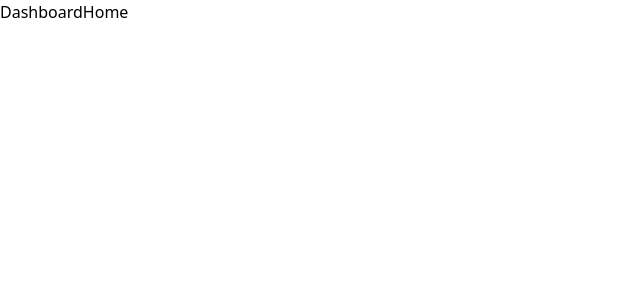
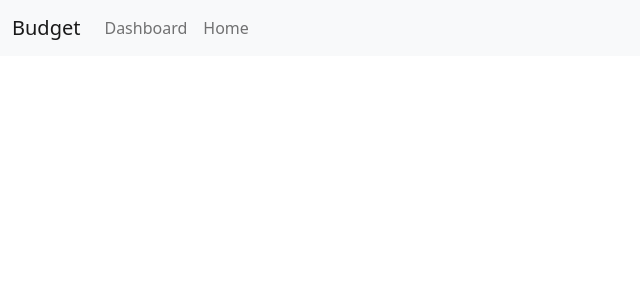
Before and after one commit to kolev9605/Budget, an Angular app in the folder web/budget-web/: page / in a window 1280 px wide. Shown: the top 300 px of the page, without its empty margins (0-640 px from the left). Built offline with nearby package versions, Linux system fonts and the light colour scheme.

Commit message:
Add bootstrap; Remove tailwind

```diff
--- a/web/budget-web/angular.json
+++ b/web/budget-web/angular.json
@@ -26,14 +26,12 @@
             "polyfills": "src/polyfills.ts",
             "tsConfig": "tsconfig.app.json",
             "inlineStyleLanguage": "scss",
-            "assets": [
-              "src/favicon.ico",
-              "src/assets"
-            ],
+            "assets": ["src/favicon.ico", "src/assets"],
             "styles": [
+              "node_modules/bootstrap/dist/css/bootstrap.min.css",
               "src/styles.scss"
             ],
-            "scripts": []
+            "scripts": ["node_modules/bootstrap/dist/js/bootstrap.min.js"]
           },
           "configurations": {
             "production": {
@@ -94,13 +92,8 @@
             "tsConfig": "tsconfig.spec.json",
             "karmaConfig": "karma.conf.js",
             "inlineStyleLanguage": "scss",
-            "assets": [
-              "src/favicon.ico",
-              "src/assets"
-            ],
-            "styles": [
-              "src/styles.scss"
-            ],
+            "assets": ["src/favicon.ico", "src/assets"],
+            "styles": ["src/styles.scss"],
             "scripts": []
           }
         }
--- a/web/budget-web/package.json
+++ b/web/budget-web/package.json
@@ -18,6 +18,7 @@
     "@angular/platform-browser": "~12.2.0",
     "@angular/platform-browser-dynamic": "~12.2.0",
     "@angular/router": "~12.2.0",
+    "bootstrap": "^5.1.3",
     "rxjs": "~6.6.0",
     "tslib": "^2.3.0",
     "zone.js": "~0.11.4"
@@ -28,15 +29,12 @@
     "@angular/compiler-cli": "~12.2.0",
     "@types/jasmine": "~3.8.0",
     "@types/node": "^12.11.1",
-    "autoprefixer": "^10.4.2",
     "jasmine-core": "~3.8.0",
     "karma": "~6.3.0",
     "karma-chrome-launcher": "~3.1.0",
     "karma-coverage": "~2.0.3",
     "karma-jasmine": "~4.0.0",
     "karma-jasmine-html-reporter": "~1.7.0",
-    "postcss": "^8.4.6",
-    "tailwindcss": "^2.2.19",
     "typescript": "~4.3.5"
   }
 }
--- a/web/budget-web/src/app/layout/navigation/navigation.component.html
+++ b/web/budget-web/src/app/layout/navigation/navigation.component.html
@@ -1,10 +1,34 @@
-<nav>
-  <ul>
-    <li>
-      <a routerLink="/dashboard" routerLinkActive="active">Dashboard</a>
-      <a routerLink="/home" routerLinkActive="active">Home</a>
-    </li>
-  </ul>
+<nav class="navbar navbar-expand-lg navbar-light bg-light">
+  <div class="container-fluid">
+    <a class="navbar-brand" routerLink="/home" routerLinkActive="active"
+      >Budget</a
+    >
+    <button
+      class="navbar-toggler"
+      type="button"
+      data-bs-toggle="collapse"
+      data-bs-target="#navbarNav"
+      aria-controls="navbarNav"
+      aria-expanded="false"
+      aria-label="Toggle navigation"
+    >
+      <span class="navbar-toggler-icon"></span>
+    </button>
+    <div class="collapse navbar-collapse" id="navbarNav">
+      <ul class="navbar-nav">
+        <li class="nav-item">
+          <a class="nav-link" routerLink="/dashboard" routerLinkActive="active"
+            >Dashboard</a
+          >
+        </li>
+        <li class="nav-item">
+          <a class="nav-link" routerLink="/home" routerLinkActive="active"
+            >Home</a
+          >
+        </li>
+      </ul>
+    </div>
+  </div>
 </nav>
 
 <ng-content></ng-content>
--- a/web/budget-web/src/styles.scss
+++ b/web/budget-web/src/styles.scss
@@ -1,4 +1 @@
 /* You can add global styles to this file, and also import other style files */
-@tailwind base;
-@tailwind components;
-@tailwind utilities;
--- a/web/budget-web/tailwind.config.js
+++ /dev/null
@@ -1,12 +0,0 @@
-module.exports = {
-  content: ["./src/**/*.{html,ts}"],
-  purge: [],
-  darkMode: false, // or 'media' or 'class'
-  theme: {
-    extend: {},
-  },
-  variants: {
-    extend: {},
-  },
-  plugins: [],
-};
```
Also changed, not shown: 1 other file (tests, documents, lock files or other folders).
